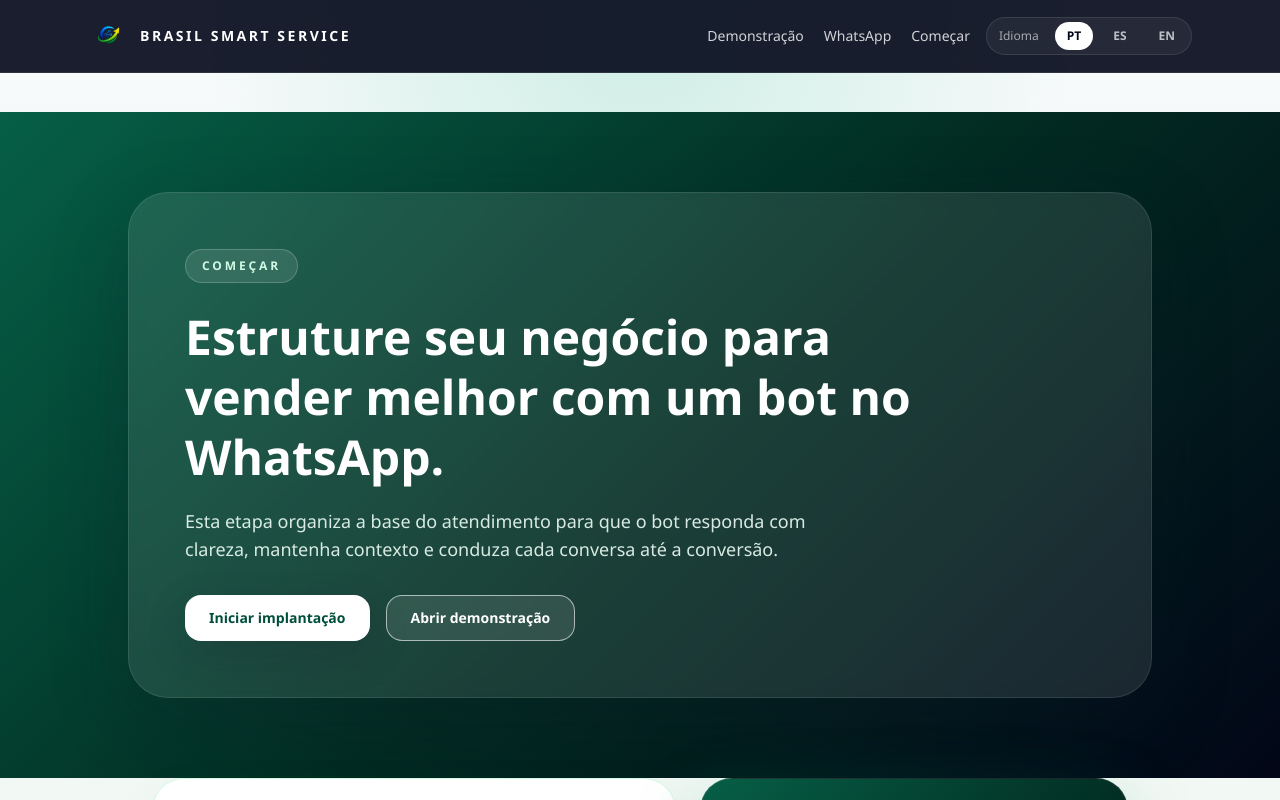
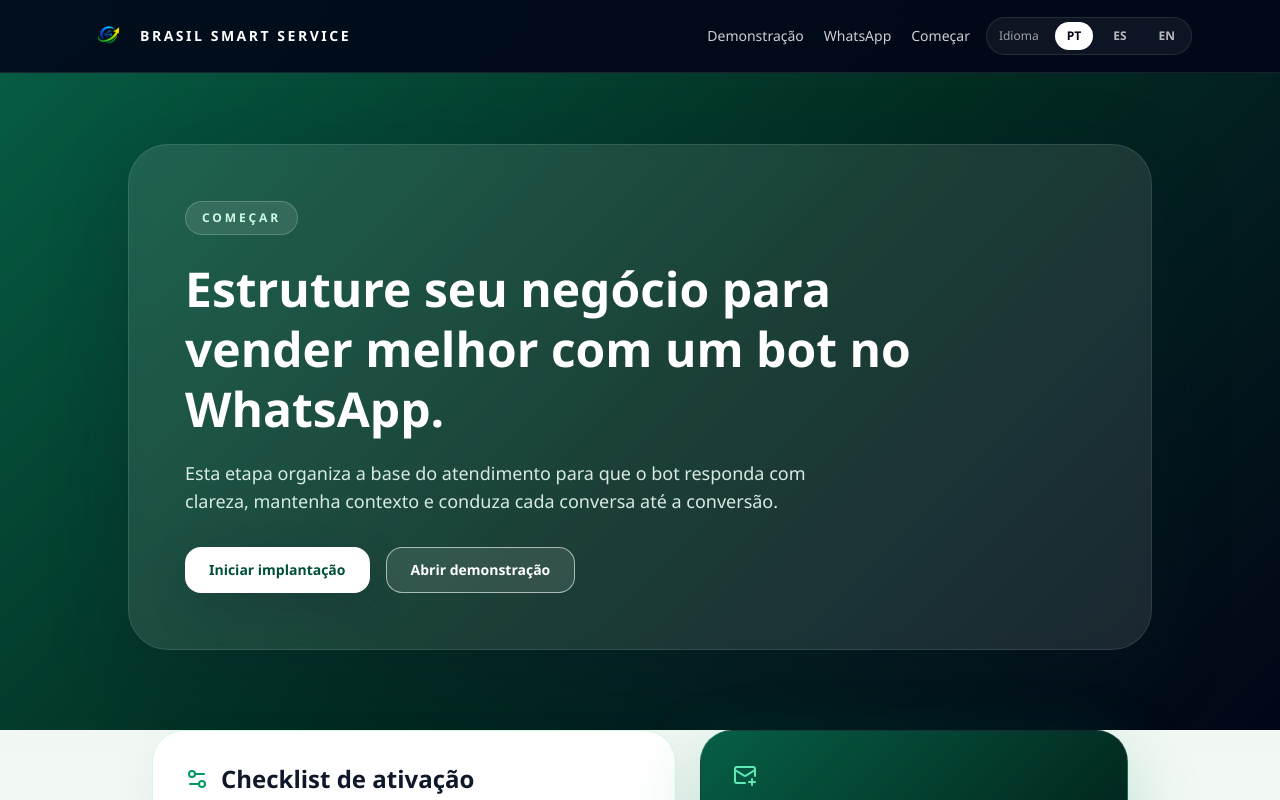
Before and after one commit to urielbrasil/brasil-smart-service, a Next.js app: page /comecar in a window 1280 px wide. Shown: the top 800 px of the page. Built offline with nearby package versions, Linux system fonts and the light colour scheme.

Commit message:
Remove gap below fixed header

```diff
--- a/app/comecar/page.tsx
+++ b/app/comecar/page.tsx
@@ -12,8 +12,8 @@ export default function ComecarPage() {
   const copy = translations[locale].start;
 
   return (
-    <div className="min-h-screen bg-[radial-gradient(circle_at_top,_rgba(16,185,129,0.18),_transparent_28%),linear-gradient(180deg,_#f8fafc_0%,_#eef6f1_42%,_#ffffff_100%)] pt-28 text-slate-900">
-      <section className="overflow-hidden bg-[linear-gradient(135deg,_#065f46_0%,_#022c22_52%,_#020617_100%)] px-6 py-20 text-white">
+    <div className="min-h-screen bg-[radial-gradient(circle_at_top,_rgba(16,185,129,0.18),_transparent_28%),linear-gradient(180deg,_#f8fafc_0%,_#eef6f1_42%,_#ffffff_100%)] text-slate-900">
+      <section className="overflow-hidden bg-[linear-gradient(135deg,_#065f46_0%,_#022c22_52%,_#020617_100%)] px-6 pb-20 pt-32 text-white md:pt-36">
         <div className="mx-auto max-w-5xl rounded-[2.5rem] border border-white/10 bg-white/10 px-8 py-14 shadow-[0_24px_80px_rgba(15,23,42,0.24)] backdrop-blur md:px-14">
           <div className="mb-6 inline-flex rounded-full border border-white/20 bg-white/10 px-4 py-2 text-xs font-semibold tracking-[0.24em] uppercase text-emerald-100">
             {copy.badge}
--- a/app/demonstracao/page.tsx
+++ b/app/demonstracao/page.tsx
@@ -12,8 +12,8 @@ export default function DemonstracaoPage() {
   const copy = translations[locale].demo;
 
   return (
-    <div className="min-h-screen bg-[radial-gradient(circle_at_top,_rgba(16,185,129,0.18),_transparent_28%),linear-gradient(180deg,_#f8fafc_0%,_#eef6f1_42%,_#ffffff_100%)] pt-28 text-slate-900">
-      <section className="overflow-hidden bg-[linear-gradient(135deg,_#065f46_0%,_#022c22_52%,_#020617_100%)] px-6 py-20 text-white">
+    <div className="min-h-screen bg-[radial-gradient(circle_at_top,_rgba(16,185,129,0.18),_transparent_28%),linear-gradient(180deg,_#f8fafc_0%,_#eef6f1_42%,_#ffffff_100%)] text-slate-900">
+      <section className="overflow-hidden bg-[linear-gradient(135deg,_#065f46_0%,_#022c22_52%,_#020617_100%)] px-6 pb-20 pt-32 text-white md:pt-36">
         <div className="mx-auto max-w-5xl rounded-[2.5rem] border border-white/10 bg-white/10 px-8 py-14 shadow-[0_25px_80px_rgba(15,118,110,0.28)] backdrop-blur md:px-14">
           <div className="mb-6 inline-flex rounded-full border border-white/20 bg-white/10 px-4 py-2 text-xs font-semibold tracking-[0.24em] uppercase">
             {copy.badge}
--- a/app/page.tsx
+++ b/app/page.tsx
@@ -16,8 +16,8 @@ export default function BrasilSmartServiceWebsite() {
   const copy = translations[locale];
 
   return (
-    <div className="min-h-screen bg-[radial-gradient(circle_at_top,_rgba(16,185,129,0.18),_transparent_28%),linear-gradient(180deg,_#f8fafc_0%,_#eef6f1_42%,_#ffffff_100%)] pt-28 text-slate-900">
-      <section className="overflow-hidden bg-[linear-gradient(135deg,_#065f46_0%,_#022c22_52%,_#020617_100%)] px-6 py-20 text-white">
+    <div className="min-h-screen bg-[radial-gradient(circle_at_top,_rgba(16,185,129,0.18),_transparent_28%),linear-gradient(180deg,_#f8fafc_0%,_#eef6f1_42%,_#ffffff_100%)] text-slate-900">
+      <section className="overflow-hidden bg-[linear-gradient(135deg,_#065f46_0%,_#022c22_52%,_#020617_100%)] px-6 pb-20 pt-32 text-white md:pt-36">
         <div className="mx-auto grid max-w-6xl items-center gap-10 md:grid-cols-2">
           <div className="text-center md:text-left">
             <div className="mb-6 flex justify-center md:justify-start">
--- a/app/whatsapp/page.tsx
+++ b/app/whatsapp/page.tsx
@@ -12,8 +12,8 @@ export default function WhatsAppPage() {
   const copy = translations[locale].whatsapp;
 
   return (
-    <div className="min-h-screen bg-[radial-gradient(circle_at_top,_rgba(16,185,129,0.18),_transparent_28%),linear-gradient(180deg,_#f8fafc_0%,_#eef6f1_42%,_#ffffff_100%)] pt-28 text-slate-900">
-      <section className="overflow-hidden bg-[linear-gradient(135deg,_#065f46_0%,_#022c22_52%,_#020617_100%)] px-6 py-20 text-white">
+    <div className="min-h-screen bg-[radial-gradient(circle_at_top,_rgba(16,185,129,0.18),_transparent_28%),linear-gradient(180deg,_#f8fafc_0%,_#eef6f1_42%,_#ffffff_100%)] text-slate-900">
+      <section className="overflow-hidden bg-[linear-gradient(135deg,_#065f46_0%,_#022c22_52%,_#020617_100%)] px-6 pb-20 pt-32 text-white md:pt-36">
         <div className="mx-auto max-w-5xl rounded-[2.5rem] border border-white/10 bg-white/10 px-8 py-14 shadow-[0_24px_80px_rgba(15,23,42,0.18)] backdrop-blur md:px-14">
           <div className="mb-6 inline-flex rounded-full border border-white/20 bg-white/10 px-4 py-2 text-xs font-semibold tracking-[0.24em] uppercase text-emerald-100">
             {copy.badge}
```
